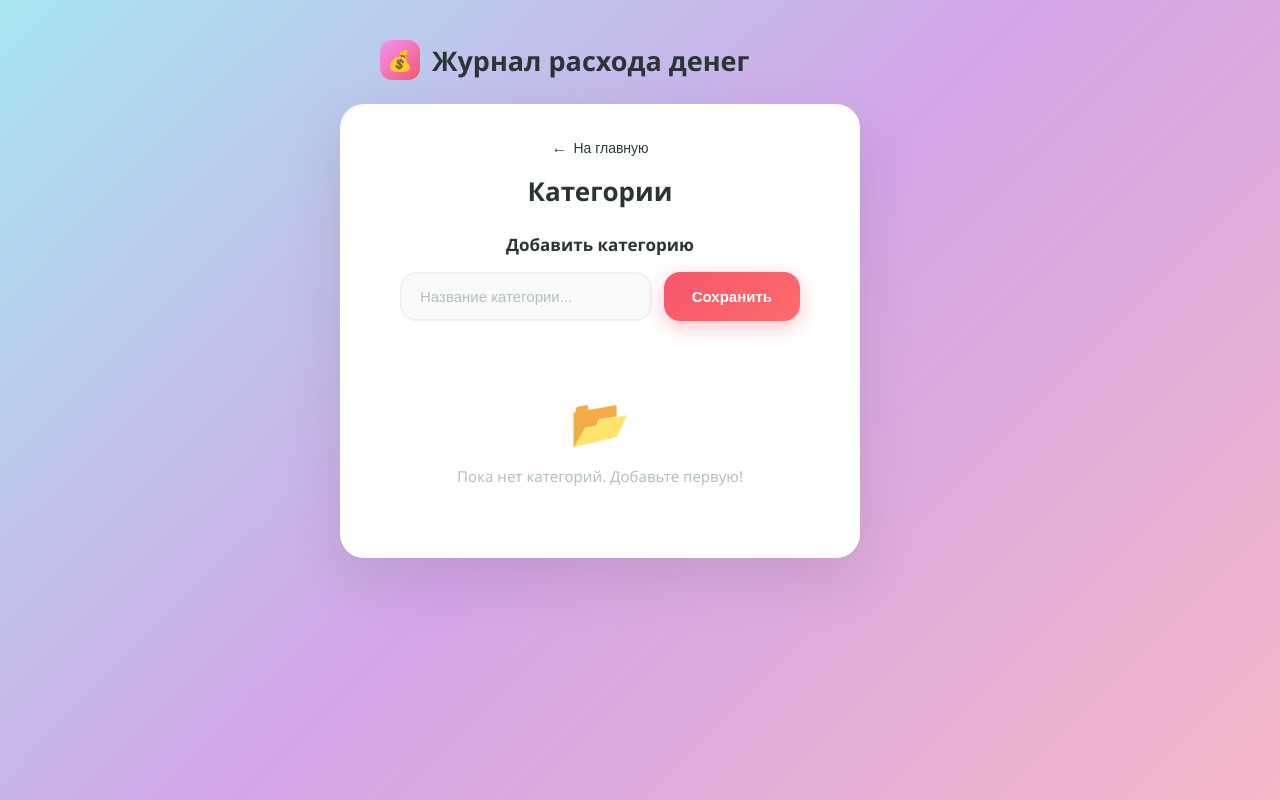
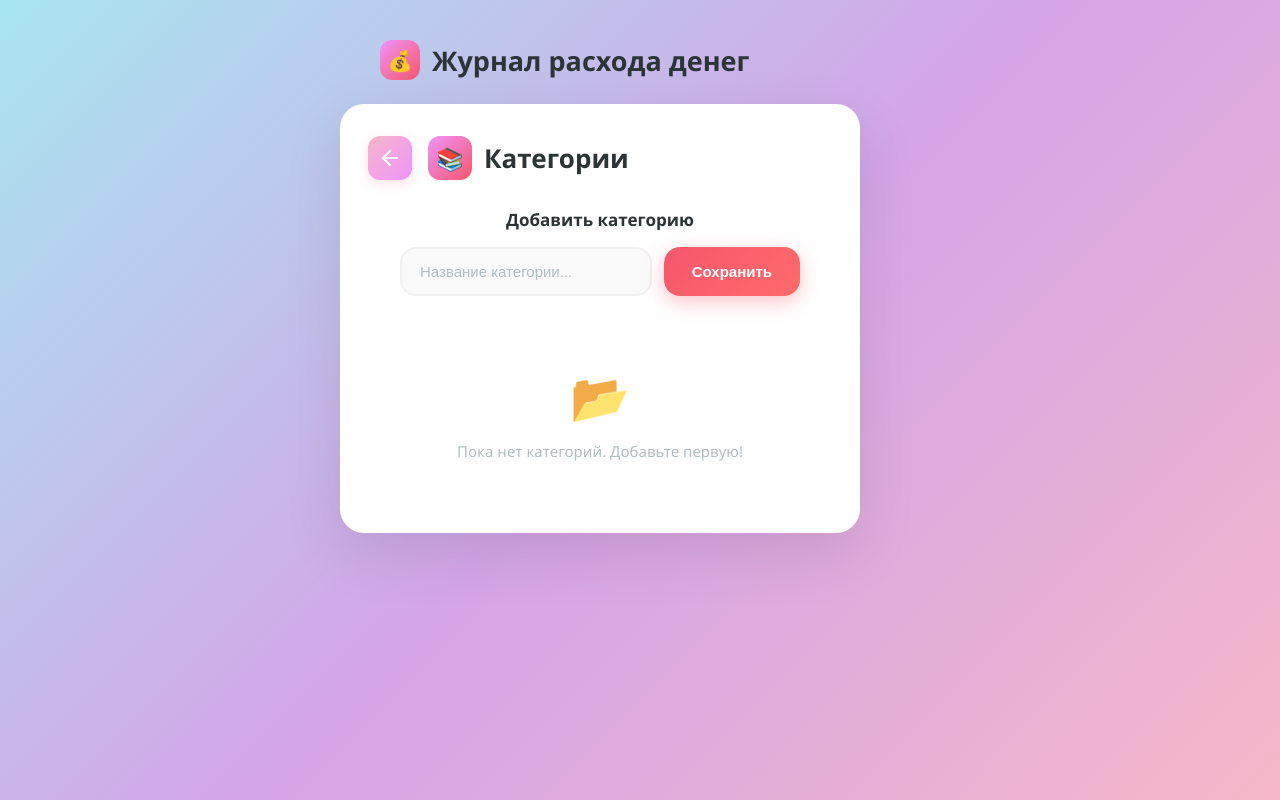
Before and after one commit to picell136/tracker-money_React, a React (Vite) app: page /tracker-money_React/categories in a window 1280 px wide. Built offline with nearby package versions, Linux system fonts and the light colour scheme.

Commit message:
Edited Categories.jsx & Categories.module.css

```diff
--- a/src/components/categories/Categories.jsx
+++ b/src/components/categories/Categories.jsx
@@ -1,6 +1,7 @@
 import React from 'react'
 import { useState } from 'react'
 import { NavLink } from 'react-router-dom'
+import { ArrowLeft } from 'lucide-react'
 
 import styles from "../../styles/Categories.module.css";
 
@@ -112,10 +113,16 @@ const Categories = () => {
 
 return (
         <div className={styles.card}>
-            <button>
-                <NavLink to="/">На главную</NavLink>
-            </button>
-            <h2>Категории</h2>
+            {/* Шапка */}
+            <div className={styles.header}>
+                <NavLink to="/" className={styles.backButton}>
+                    <ArrowLeft size={24} />
+                </NavLink>
+                <div className={styles.headerContent}>
+                    <div className={styles.headerIcon}>📚</div>
+                    <h2>Категории</h2>
+                </div>
+            </div>
 
             <div className={styles.title}>Добавить категорию</div>
             <div className={styles.inputButton}>
--- a/src/styles/Categories.module.css
+++ b/src/styles/Categories.module.css
@@ -10,7 +10,7 @@
 }
 
 /* --- Кнопка "На главную" --- */
-.card > button {
+/* .card > button {
     background: none;
     border: none;
     padding: 0;
@@ -35,6 +35,52 @@
 .card > button a::before {
     content: "←";
     font-size: 16px;
+} */
+
+/* --- Шапка --- */
+.header {
+    display: flex;
+    align-items: center;
+    gap: 16px;
+    margin-bottom: 28px;
+}
+
+.backButton {
+    width: 44px;
+    height: 44px;
+    border-radius: 12px;
+    background: linear-gradient(135deg, #f5b7c8, #f093fb);
+    display: flex;
+    align-items: center;
+    justify-content: center;
+    color: #fff;
+    text-decoration: none;
+    transition: transform 0.2s, box-shadow 0.2s;
+    box-shadow: 0 4px 12px rgba(245, 183, 200, 0.4);
+    border: none;
+    cursor: pointer;
+}
+
+.backButton:hover {
+    transform: scale(1.1);
+}
+
+.headerContent {
+    display: flex;
+    align-items: center;
+    gap: 12px;
+    flex: 1;
+}
+
+.headerIcon {
+    width: 44px;
+    height: 44px;
+    background: linear-gradient(135deg, #f093fb, #f5576c);
+    border-radius: 12px;
+    display: flex;
+    align-items: center;
+    justify-content: center;
+    font-size: 22px;
 }
 
 /* --- Заголовок --- */
@@ -42,8 +88,8 @@
     font-size: 26px;
     font-weight: 700;
     color: #2d3436;
-    margin: 0 0 24px 0;
-    text-align: center;
+    margin: 0;
+    line-height: 1;
 }
 
 /* --- Заголовок секции --- */
```
